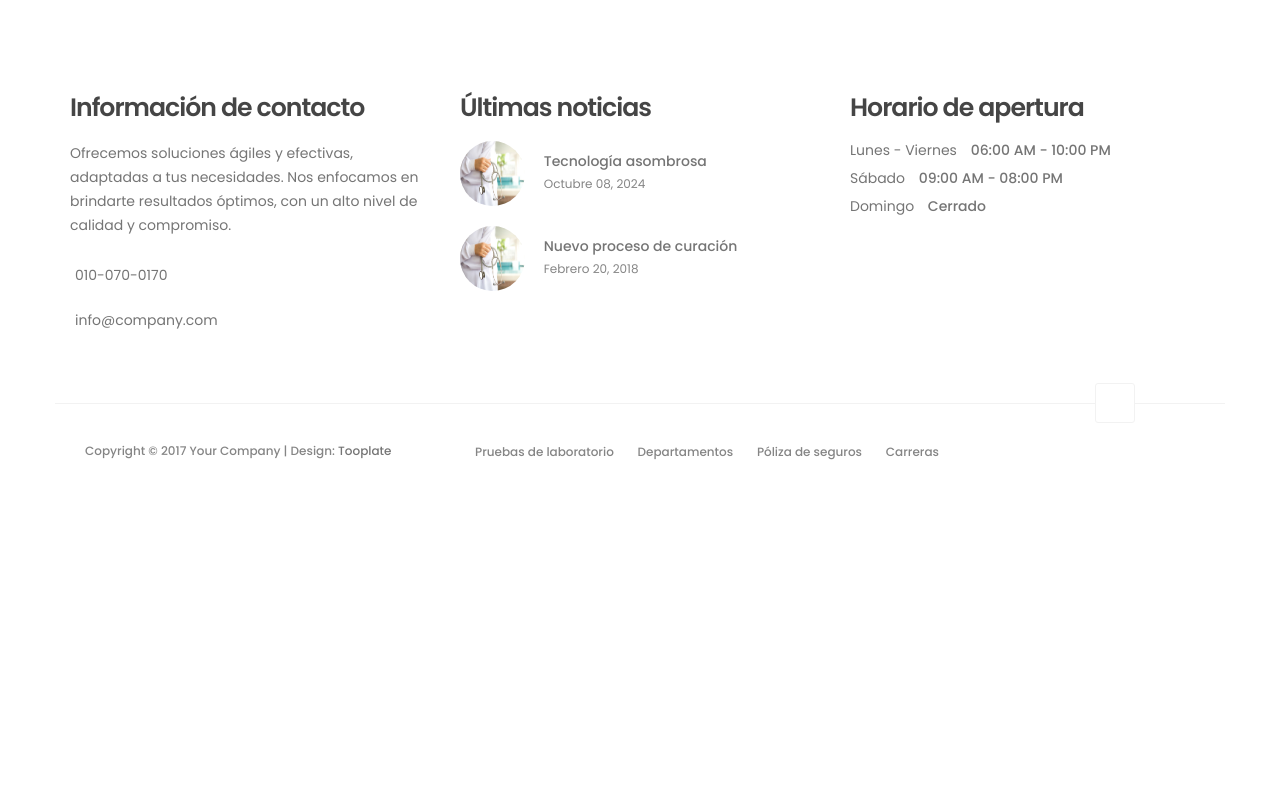
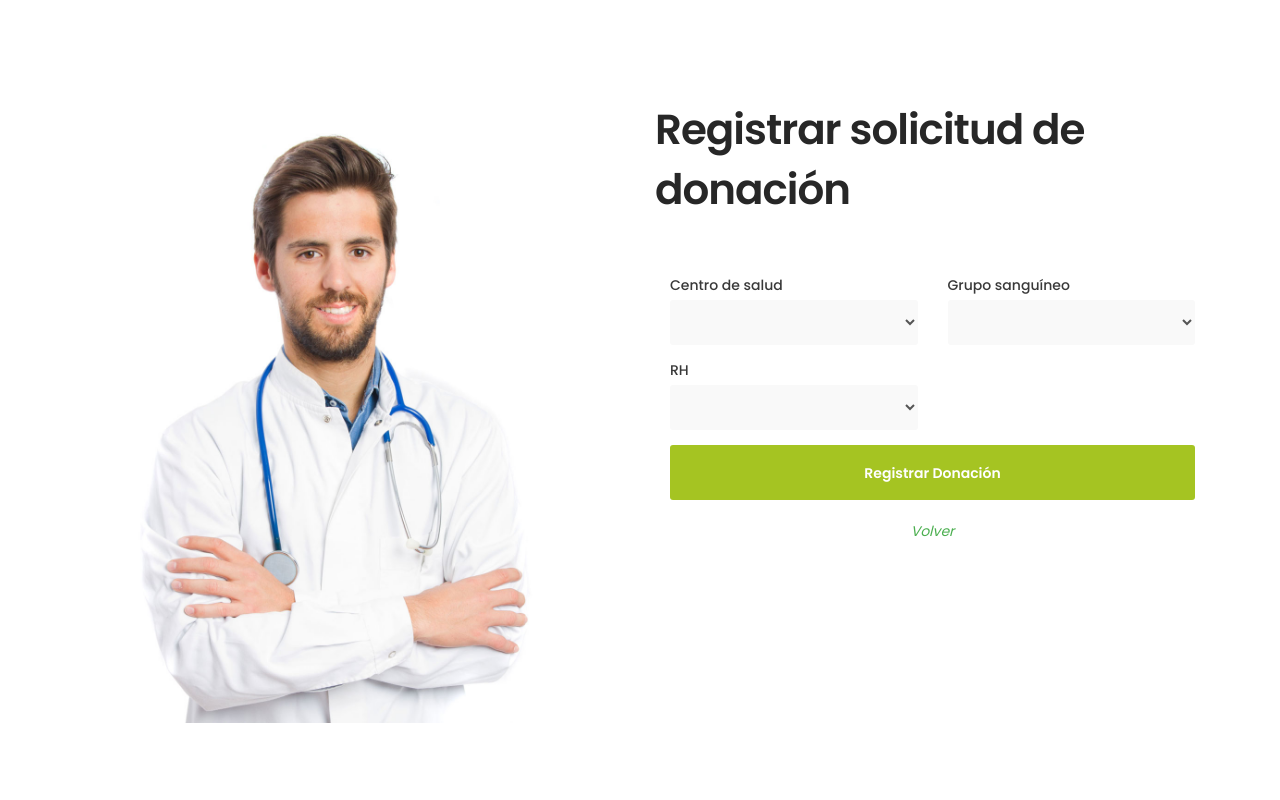
Before and after one commit to JulianN2707/BloodDonation_Version2, an Angular app in the folder BloodDonationUI/blood-donation/: page /registro-donacion in a window 1280 px wide. Before the commit this address led to /. Shown: the top 800 px of the page. Built offline with nearby package versions, Linux system fonts and the light colour scheme; some icons are missing.

Commit message:
Implementacion registro de donacion e inicio de sesion enfermero

```diff
--- a/BloodDonationUI/blood-donation/src/app/app.routes.ts
+++ b/BloodDonationUI/blood-donation/src/app/app.routes.ts
@@ -4,11 +4,13 @@ import { DonationsComponent } from './components/donations/donations.component';
 import { LoginComponent } from './components/login/login.component';
 import { AdministrativeTableComponent } from './components/administrative-table/administrative-table.component';
 import { CreateUsuarioComponent } from './components/create-usuario/create-usuario.component';
+import { DonationRegistrationComponent } from './components/donation-registration/donation-registration.component';
 
 export const routes: Routes = [
   { path: '', component: DonationsComponent }, // Ruta por defecto
   { path: 'login', component: LoginComponent },
   { path: 'administrative', component: AdministrativeTableComponent},
   { path: 'create-usuario', component: CreateUsuarioComponent },
+  { path: 'registro-donacion', component: DonationRegistrationComponent },
   // Otras rutas
 ];
--- /dev/null
+++ b/BloodDonationUI/blood-donation/src/app/components/donation-registration/donation-registration.component.css
@@ -0,0 +1,11 @@
+.back-link {
+  margin-top: 15px;
+}
+
+.back-link a {
+  color: #4CAF50;
+  font-size: 14px;
+  font-style: italic;
+  text-decoration: none;
+  cursor: pointer;
+}
--- /dev/null
+++ b/BloodDonationUI/blood-donation/src/app/components/donation-registration/donation-registration.component.html
@@ -0,0 +1,53 @@
+<section id="appointment" data-stellar-background-ratio="3">
+  <div class="container">
+    <div class="row">
+      <div class="col-md-6 col-sm-6">
+        <img src="../../../assets/images/appointment-image.jpg" class="img-responsive" alt="Imagen de cita">
+      </div>
+
+      <div class="col-md-6 col-sm-6">
+        <form [formGroup]="formulario" (ngSubmit)="submitDonation()">
+          <div class="section-title wow fadeInUp" data-wow-delay="0.4s">
+            <h2>Registrar solicitud de donación</h2>
+          </div>
+
+          <div class="wow fadeInUp" data-wow-delay="0.8s">
+            <div class="col-md-6 col-sm-6">
+              <label for="centroSaludId">Centro de salud</label>
+              <select class="form-control" formControlName="centroSaludId">
+                <option value="AA382A00-C492-4259-8833-36A0442FB23A">Nueva EPS</option>
+                <option value="431b8180-1e0b-4bf6-9630-7e258454d715">Sanitas</option>
+              </select>
+            </div>
+
+            <div class="col-md-6 col-sm-6">
+              <label for="grupoSanguineo">Grupo sanguíneo</label>
+              <select class="form-control" formControlName="grupoSanguineo">
+                <option value="O">O</option>
+                <option value="A">A</option>
+                <option value="B">B</option>
+                <option value="AB">AB</option>
+              </select>
+            </div>
+
+            <div class="col-md-6 col-sm-6">
+              <label for="rh">RH</label>
+              <select class="form-control" formControlName="rh">
+                <option value="+">+</option>
+                <option value="-">-</option>
+              </select>
+            </div>
+
+            <div class="col-md-12 col-sm-12">
+              <button type="submit" class="form-control" id="cf-submit" [disabled]="formulario.invalid">Registrar Donación</button>
+            </div>
+
+            <div class="back-link" style="margin-top: 15px; background-color: white; padding: 10px;">
+              <a href="#" (click)="volver()" class="form-control btn btn-secondary" style="background-color: white; border: none; text-align: center;">Volver</a>
+            </div>
+          </div>
+        </form>
+      </div>
+    </div>
+  </div>
+</section>
--- /dev/null
+++ b/BloodDonationUI/blood-donation/src/app/components/donation-registration/donation-registration.component.ts
@@ -0,0 +1,59 @@
+import { Component, OnInit, inject} from '@angular/core';
+import { CommonModule } from '@angular/common';
+import { FormBuilder, FormGroup, Validators, ReactiveFormsModule } from '@angular/forms';
+import { BloodDonationService } from '../../services/blood-donation.service';
+import { RouterModule } from '@angular/router';
+
+@Component({
+  selector: 'app-donation-registration',
+  standalone: true,
+  imports: [CommonModule, ReactiveFormsModule,RouterModule],
+  templateUrl: './donation-registration.component.html',
+  styleUrl: './donation-registration.component.css'
+})
+export class DonationRegistrationComponent implements OnInit{
+
+  private readonly fb = inject(FormBuilder);
+  formulario!: any;
+
+  constructor(
+    private bloodDonationService: BloodDonationService
+  ) {}
+
+  ngOnInit(): void {
+    this.formulario = this.inicializarFormulario();
+  }
+
+  inicializarFormulario(): FormGroup {
+    return this.fb.group({
+      centroSaludId: ['', Validators.required],
+      grupoSanguineo: ['', Validators.required],
+      rh: ['', Validators.required]
+    });
+  }
+
+  submitDonation(): void {
+    if (this.formulario.valid) {
+      const donationData = this.formulario.value;
+      this.addDonation(donationData);
+    } else {
+      console.error('Formulario inválido');
+    }
+  }
+
+  addDonation(donation: any): void {
+    this.bloodDonationService.crearSolicitudDonacion(donation).subscribe({
+      next: (response: any) => {
+        console.log('Donación agregada:', response);
+        window.location.reload()
+      },
+      error: (error: any) => {
+        console.error('Error agregando la solicitud de donacion:', error);
+      }
+    });
+  }
+
+  volver(): void {
+    window.location.href = '/';
+  }
+}
--- a/BloodDonationUI/blood-donation/src/app/components/donations/donations.component.css
+++ b/BloodDonationUI/blood-donation/src/app/components/donations/donations.component.css
@@ -0,0 +1,21 @@
+/* Asegurarse de que el campo de entrada y el botón tengan el mismo ancho */
+#appointment .form-group {
+  margin-bottom: 15px;
+}
+
+/* Asegurar que tanto el campo como el botón usen el 100% de ancho */
+#appointment .form-control {
+  width: 100%;
+}
+
+/* Estilo adicional para el botón */
+#appointment .btn-primary {
+  background-color: #007bff;
+  border-color: #007bff;
+}
+
+#appointment .error-message {
+  color: red;
+  font-size: 12px;
+  margin-top: 5px;
+}
--- a/BloodDonationUI/blood-donation/src/app/components/donations/donations.component.html
+++ b/BloodDonationUI/blood-donation/src/app/components/donations/donations.component.html
@@ -299,49 +299,30 @@
       </div>
  </section>
 
-
- <!-- Registrar donacion -->
  <section id="appointment" data-stellar-background-ratio="3">
   <div class="container">
     <div class="row">
       <div class="col-md-6 col-sm-6">
-        <img src="../../../assets/images/appointment-image.jpg" class="img-responsive" alt="Imagen de cita">
+        <img src="../../../assets/images/team-image1.jpg" class="img-responsive" alt="Imagen de cita">
       </div>
 
       <div class="col-md-6 col-sm-6">
         <form [formGroup]="formulario" (ngSubmit)="submitDonation()">
           <div class="section-title wow fadeInUp" data-wow-delay="0.4s">
-            <h2>Registrar solicitud de donación</h2>
+            <h2>Te contactamos</h2>
           </div>
 
           <div class="wow fadeInUp" data-wow-delay="0.8s">
-            <div class="col-md-6 col-sm-6">
-              <label for="centroSaludId">Centro de salud</label>
-              <select class="form-control" formControlName="centroSaludId">
-                <option value="AA382A00-C492-4259-8833-36A0442FB23A">Nueva EPS</option>
-                <option value="431b8180-1e0b-4bf6-9630-7e258454d715">Sanitas</option>
-              </select>
+            <div class="form-group">
+              <label for="rh">Correo electrónico</label>
+              <input type="text" class="form-control" id="rh" name="rh" formControlName="rh" placeholder="Ingresa tu correo electrónico" required>
+              <div *ngIf="formulario.get('rh')?.invalid && formulario.get('rh')?.touched" class="error-message">
+                La contraseña es obligatoria.
+              </div>
             </div>
 
-            <div class="col-md-6 col-sm-6">
-              <label for="grupoSanguineo">Grupo sanguíneo</label>
-              <select class="form-control" formControlName="grupoSanguineo">
-                <option value="O">O</option>
-                <option value="A">A</option>
-                <option value="B">B</option>
-                <option value="AB">AB</option>
-              </select>
-            </div>
-
-            <div class="col-md-6 col-sm-6">
-              <label for="rh">RH</label>
-              <select class="form-control" formControlName="rh">
-                <option value="+">+</option>
-                <option value="-">-</option>
-              </select>
-            </div>
-            <div class="col-md-12 col-sm-12">
-              <button type="submit" class="form-control" id="cf-submit" [disabled]="formulario.invalid">Registrar Donación</button>
+            <div class="form-group">
+              <button type="submit" class="btn btn-primary form-control" id="cf-submit" [disabled]="formulario.invalid">Enviar</button>
             </div>
           </div>
         </form>
@@ -349,6 +330,7 @@
     </div>
   </div>
 </section>
+
 
 
  <!-- GOOGLE MAP -->
--- a/BloodDonationUI/blood-donation/src/app/components/login/login.component.ts
+++ b/BloodDonationUI/blood-donation/src/app/components/login/login.component.ts
@@ -44,7 +44,7 @@ export class LoginComponent implements OnInit{
     console.log("CREDENCIALES: ", credenciales);
     if(credenciales.usuario == "enfermeranikita@gmail.com" && credenciales.contrasena == "Colombia2024."){
       console.log("Inicio enfermero");
-      this.router.navigate(['/create-usuario']);
+      this.router.navigate(['/registro-donacion']);
     }
     else if(credenciales.usuario == "solicitante@gmail.com" && credenciales.contrasena == "Colombia2024."){
       console.log("Inicio solicitante");
```
Also changed, not shown: 1 other file (tests, documents, lock files or other folders).
